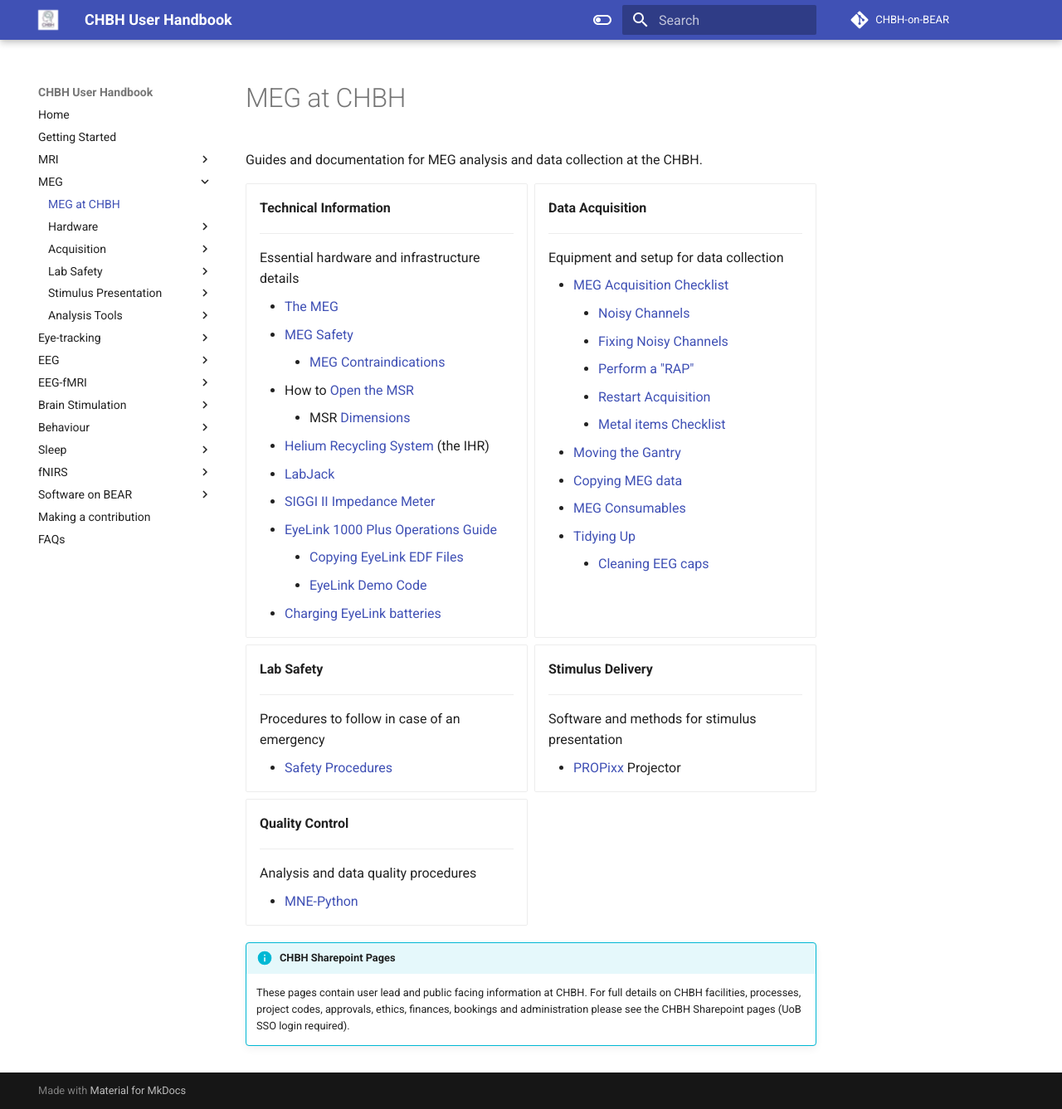
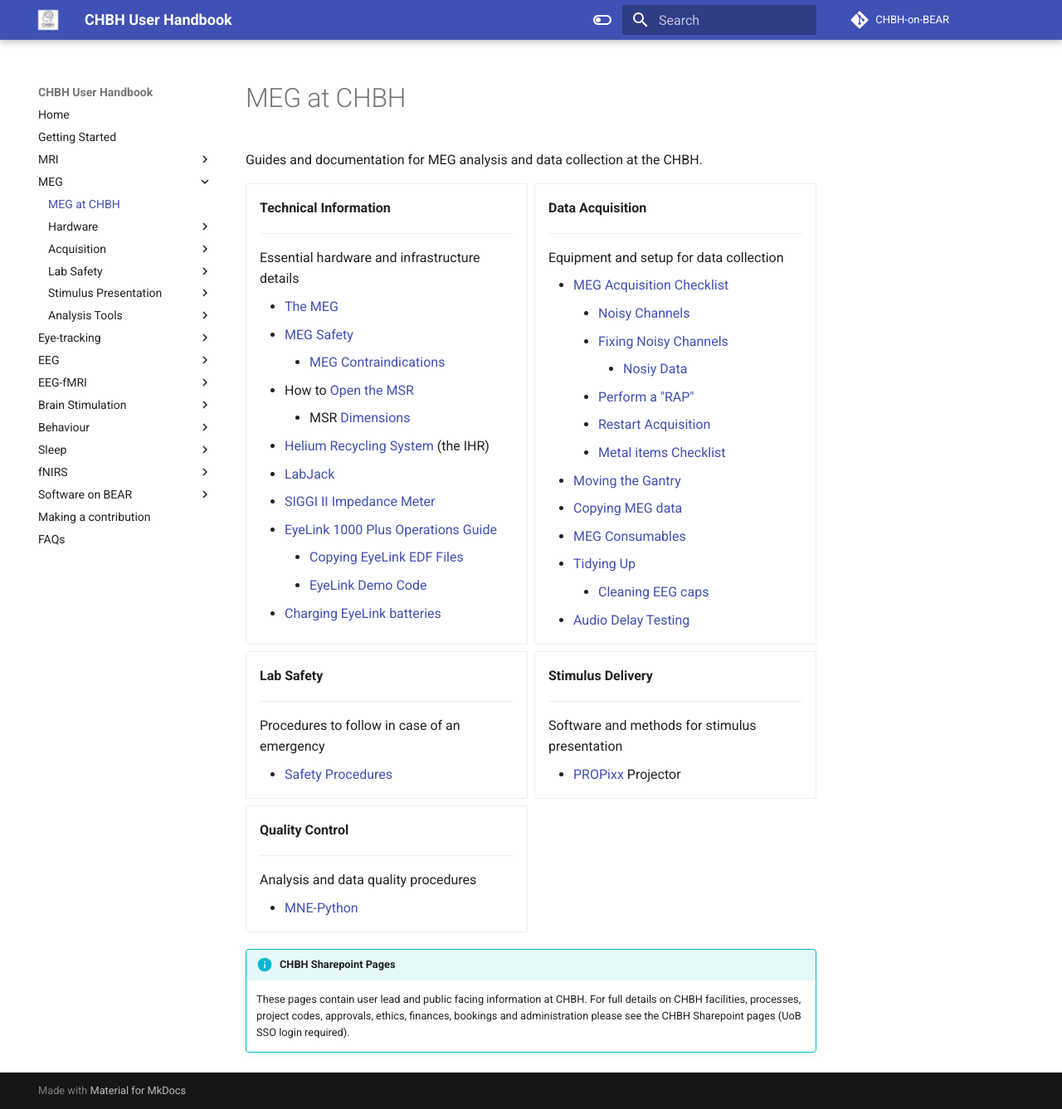
Before and after one commit to chbh-opensource/chbh-on-bear, an MkDocs documentation site: the page built from docs/meg/index.md, in a window 1280 px wide and 1337 px high. Shown: the whole window at 83% size. Built offline with MkDocs 1.6.1 and Material for MkDocs 9.7.7, drawn with Linux system fonts in a browser that asks for light colours; comment, search, counter and statistics services are not loaded.

Commit message:
Starting on Audio Delay & Noisy Data repos

```diff
--- a/docs/meg/index.md
+++ b/docs/meg/index.md
@@ -33,6 +33,7 @@ Guides and documentation for MEG analysis and data collection at the CHBH.
     - [MEG Acquisition Checklist](acquisition/meg-acquisition-checklist.md)
 		- [Noisy Channels](acquisition/noisy_channels.md)
 		- [Fixing Noisy Channels](acquisition/to_fix_noisy_channels.md)
+			- [Nosiy Data](acquisition/noisy_data.md)
 		- [Perform a "RAP"](acquisition/rap.md)
 		- [Restart Acquisition](acquisition/restart_acquisition.md)
 		- [Metal items Checklist](pdfs/Metal_items_checklist.pdf)
@@ -41,6 +42,7 @@ Guides and documentation for MEG analysis and data collection at the CHBH.
 	- [MEG Consumables](acquisition/meg-consumables.md)
 	- [Tidying Up](acquisition/tidying_up.md)
 		- [Cleaning EEG caps](acquisition/cleaning_eeg_caps.md)
+	- [Audio Delay Testing](acquisition/audio_delay_testing.md)
 
 
 -	**Lab Safety**
--- a/mkdocs.yml
+++ b/mkdocs.yml
@@ -88,6 +88,7 @@ nav:
       - MEG Checklist: meg/acquisition/meg-acquisition-checklist.md
       - Noisy Channels: meg/acquisition/noisy_channels.md
       - Fixing Noisy Channels: meg/acquisition/to_fix_noisy_channels.md
+      - Noisy Data: meg/acquisition/noisy_data.md
       - Perform a "RAP": meg/acquisition/rap.md
       - Restart Acquisition: meg/acquisition/restart_acquisition.md
       - Metal items Checklist: meg/pdfs/Metal_items_checklist.pdf
@@ -96,6 +97,7 @@ nav:
       - MEG Consumables: meg/acquisition/meg-consumables.md
       - Tidying Up: meg/acquisition/tidying_up.md
       - Cleaning EEG Caps: meg/acquisition/cleaning_eeg_caps.md
+      - Audio Delay Testing: meg/acquisition/audio_delay_testing.md
     - Lab Safety:
       - Procedures: meg/labsafety/labsafety.md
     - Stimulus Presentation:
```
Also changed, not shown: docs/meg/acquisition/audio_delay_testing.md (added, +1 -0 lines), docs/meg/acquisition/noisy_data.md (added, +1 -0 lines).
